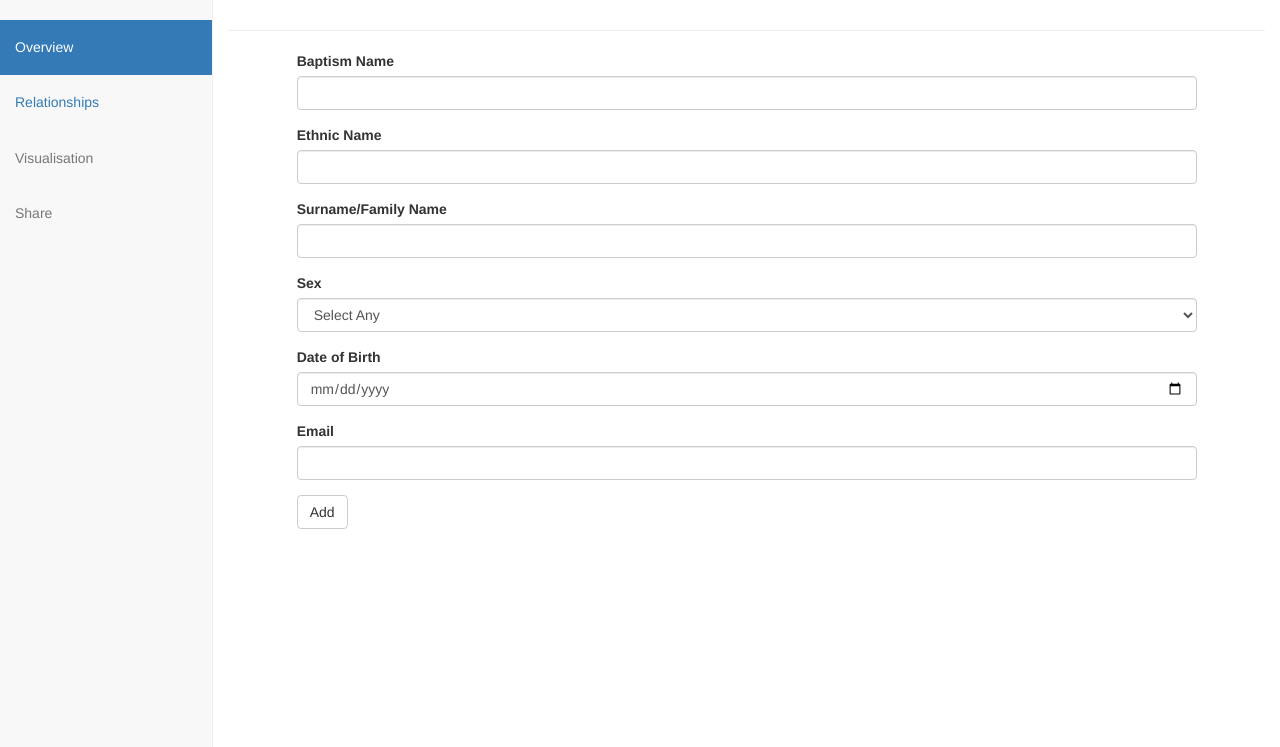
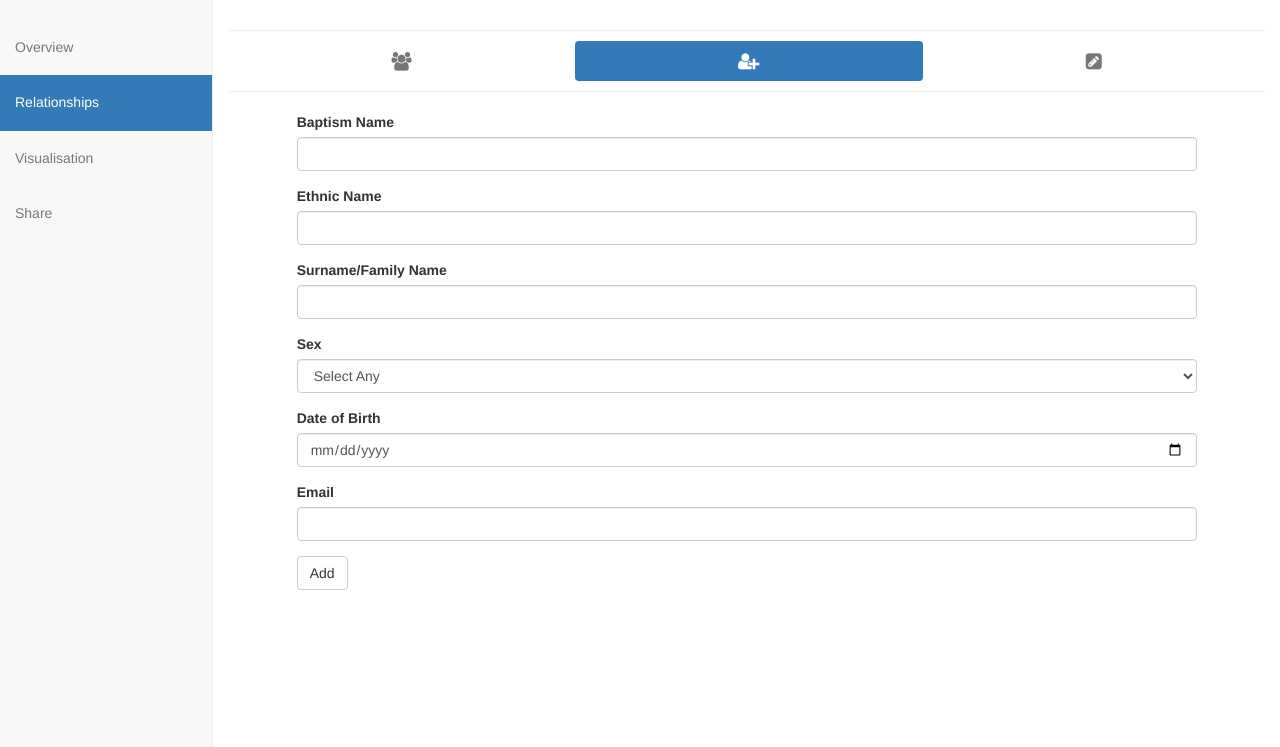
Before and after one commit to imndaiga/historia, a Flask app: template app/templates/user/relationships.html in a window 1280 px wide. Shown: the part 53-800 px from the top of the page. Run offline with Flask 2, Linux system fonts and the light colour scheme; the template is opened without the code that fills it: values that come from a table or form of the project are taken from there, others are empty; parts of the project's set-up code (start-up, migrations or seed data) failed here and were passed over; some libraries are stand-ins or nearby versions.

Commit message:
relationships panel sub menu

```diff
--- a/app/static/css/dashboard.css
+++ b/app/static/css/dashboard.css
@@ -3,7 +3,7 @@
 */
 
 h1 {
-  margin-bottom: 20px;
+  margin-bottom: 10px;
   padding-bottom: 10px;
   border-bottom: 1px solid #eee;
 }
@@ -52,11 +52,16 @@ small {
 }
 
 /*
-* Dash main content
+* Panel
 */
 
 .dash_main_content {
   max-width: 900px;
+}
+
+.panel_menu {
+  margin-bottom: 20px;
+  border-bottom: 1px solid #eee;
 }
 
 /*
--- a/app/templates/user/dashboard.html
+++ b/app/templates/user/dashboard.html
@@ -29,8 +29,8 @@
 		<div class="row">
 			<div class="col-sm-3 col-md-2 hidden-xs sidebar">
 				<ul class="nav nav-pills flex-column">
-					<li class="nav-item active"><a class="nav-link" href="{{ url_for('user.dashboard', user=user)}}"><h5>Overview</h5><span class="sr-only">(current)</span></a></li>
-					<li class="nav-item"><a class="nav-link" href="{{ url_for('user.relationships', user=user)}}"><h5>Relationships</h5></a></li>
+					<li class="nav-item disabled"><a class="nav-link" href="{{ url_for('user.dashboard', user=user)}}"><h5>Overview</h5><span class="sr-only">(current)</span></a></li>
+					<li class="nav-item active"><a class="nav-link" href="{{ url_for('user.relationships', user=user)}}"><h5>Relationships</h5></a></li>
 					<li class="nav-item disabled"><a class="nav-link" href="#"><h5>Visualisation</h5></a></li>
 					<li class="nav-item disabled"><a class="nav-link" href="#"><h5>Share</h5></a></li>
 				</ul>
@@ -43,6 +43,8 @@
 				</div>
 				{% endfor %}
 				<h1>{{ panel_name }}</h1>
+				{% block panel_menu %}
+				{% endblock %}
 				<section class="dash_main_content center-block">
 					{% block main_content %}
 					{% endblock %}
--- a/app/templates/user/relationships.html
+++ b/app/templates/user/relationships.html
@@ -1,4 +1,14 @@
 {% extends "/user/dashboard.html" %}
+
+{% block panel_menu %}
+	<div class="panel_menu">
+		<ul class="nav nav-pills nav-justified" style="margin-bottom: 10px">
+			<li class="disabled"><a href="#"><i class="fa fa-users fa-lg"></i></a></li>
+			<li class="active"><a href="#"><i class="fa fa-user-plus fa-lg"></i></a></li>
+			<li class="disabled"><a href="#"><i class="fa fa-pencil-square fa-lg"></i></a></li>
+		</ul>
+	</div>
+{% endblock %}
 
 {% block main_content %}
 	{{ wtf.quick_form(form) }}
```
Lines whose indentation alone changed are shown as unchanged.
